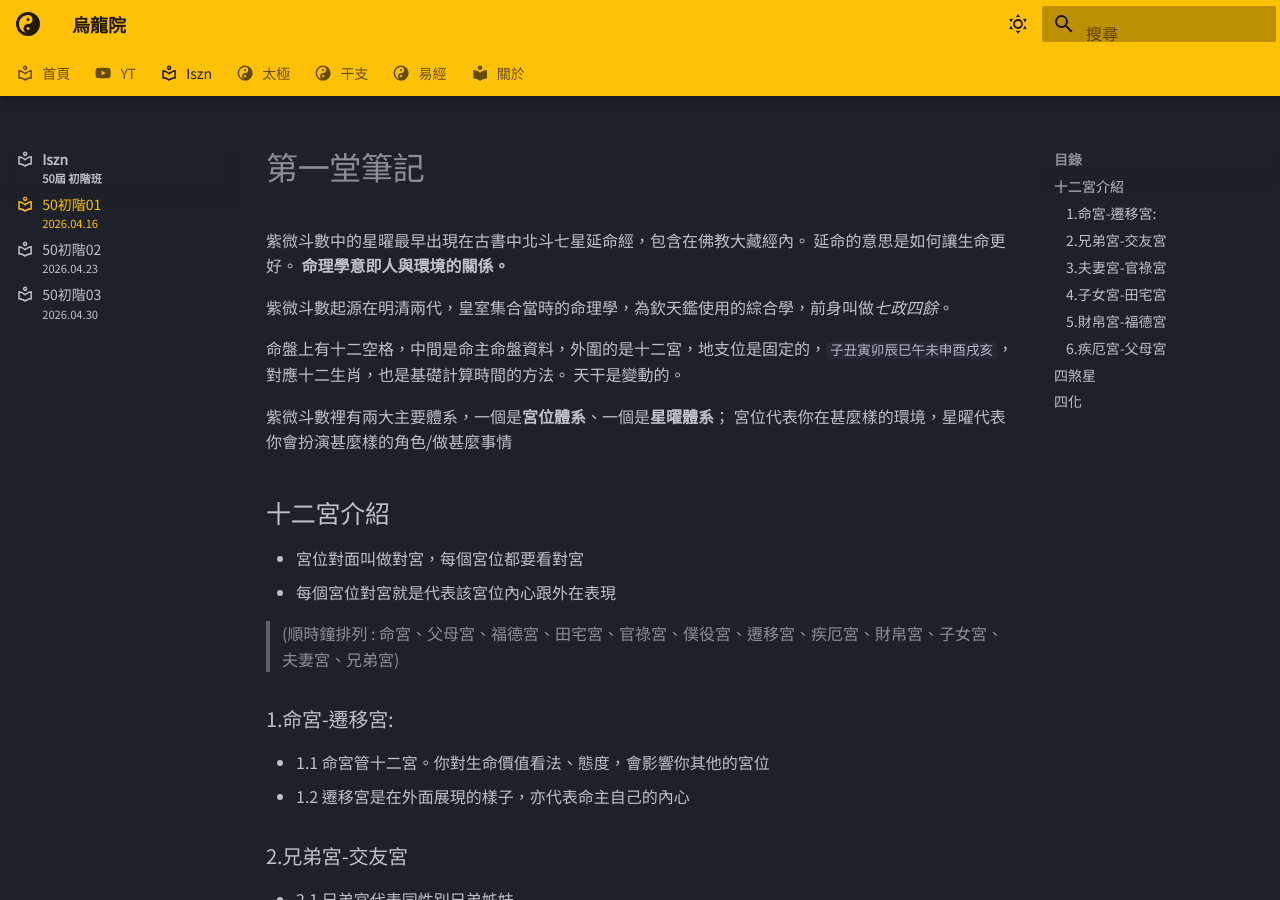
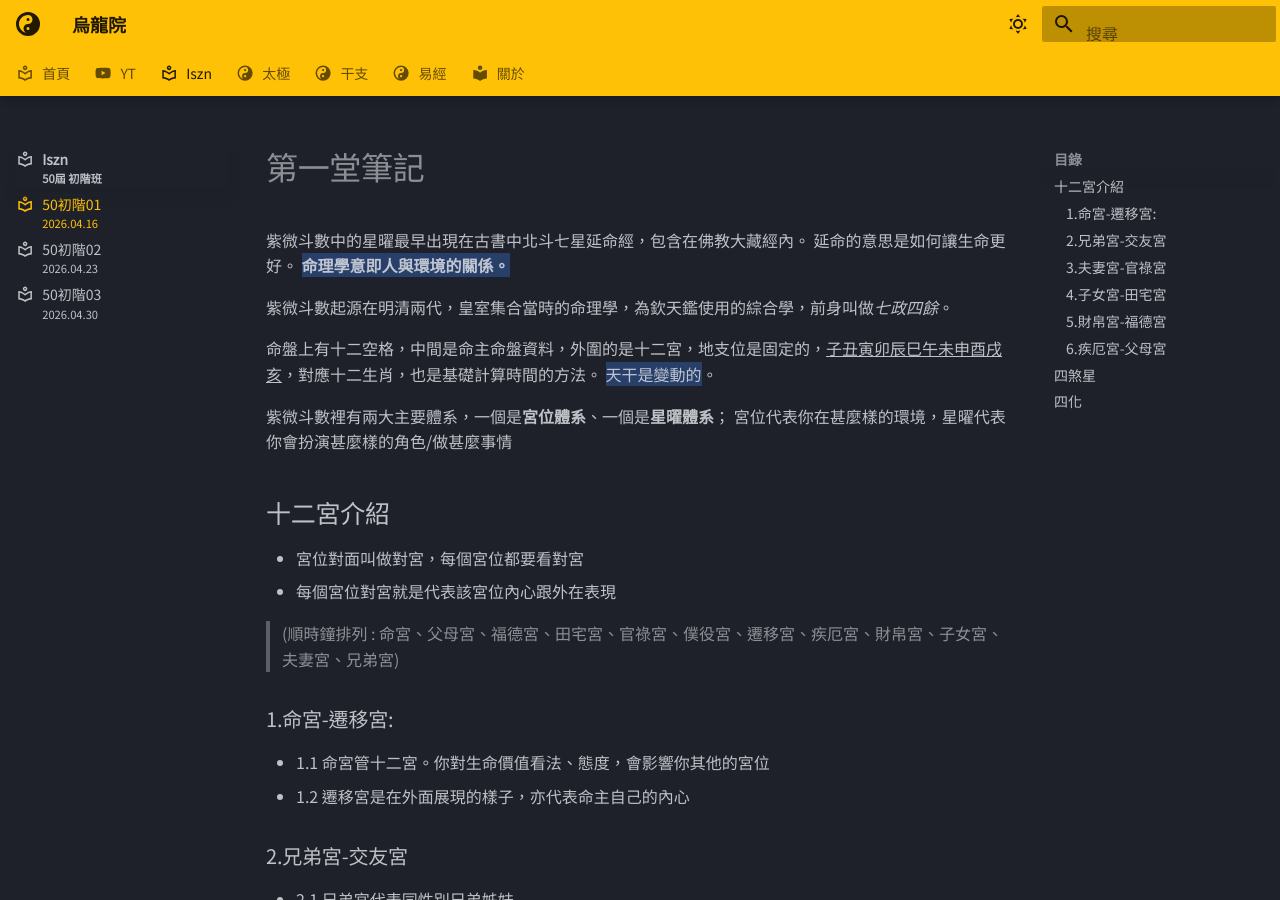
Before and after one commit to oolongyuan/oolongyuan.github.io, an MkDocs documentation site: the page built from docs/iszn/class_01.md, in a window 1280 px wide and 900 px high. Built offline with MkDocs 1.6.1 and Material for MkDocs 9.7.7, drawn with Linux system fonts in a browser that asks for light colours; some web fonts are replaced.

Commit message:
formatting with highlight and underline.

```diff
--- a/docs/iszn/class_01.md
+++ b/docs/iszn/class_01.md
@@ -9,12 +9,12 @@ subtitle: 2026.04.16
 
 紫微斗數中的星曜最早出現在古書中北斗七星延命經，包含在佛教大藏經內。
 延命的意思是如何讓生命更好。
-**命理學意即人與環境的關係。**
+==**命理學意即人與環境的關係。**==
 
 紫微斗數起源在明清兩代，皇室集合當時的命理學，為欽天鑑使用的綜合學，前身叫做*七政四餘*。
 
-命盤上有十二空格，中間是命主命盤資料，外圍的是十二宮，地支位是固定的，`子丑寅卯辰巳午未申酉戌亥`，對應十二生肖，也是基礎計算時間的方法。
-天干是變動的。
+命盤上有十二空格，中間是命主命盤資料，外圍的是十二宮，地支位是固定的，^^子丑寅卯辰巳午未申酉戌亥^^，對應十二生肖，也是基礎計算時間的方法。
+==天干是變動的==。
 
 紫微斗數裡有兩大主要體系，一個是**宮位體系**、一個是**星曜體系**；
 宮位代表你在甚麼樣的環境，星曜代表你會扮演甚麼樣的角色/做甚麼事情
```
